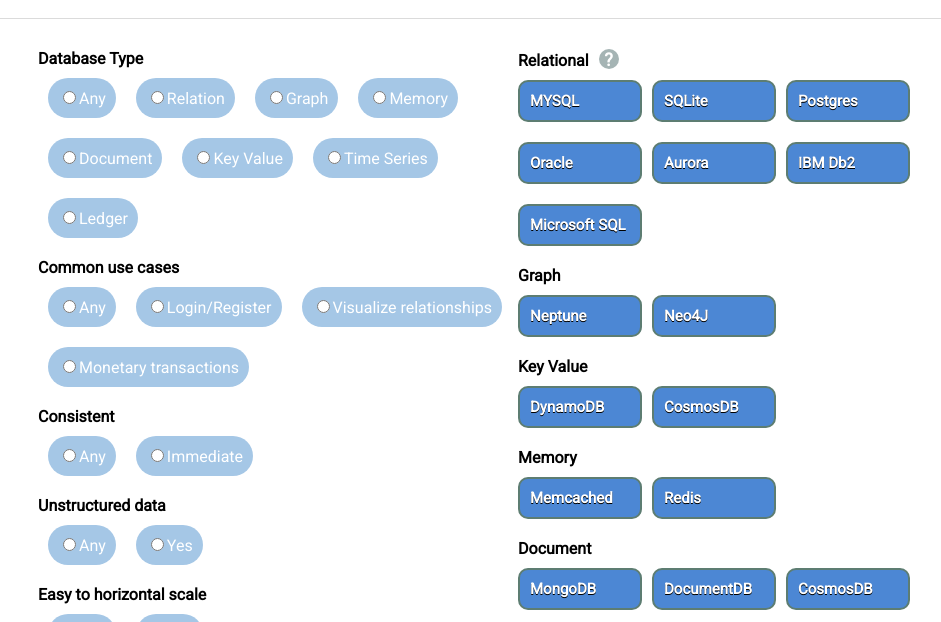
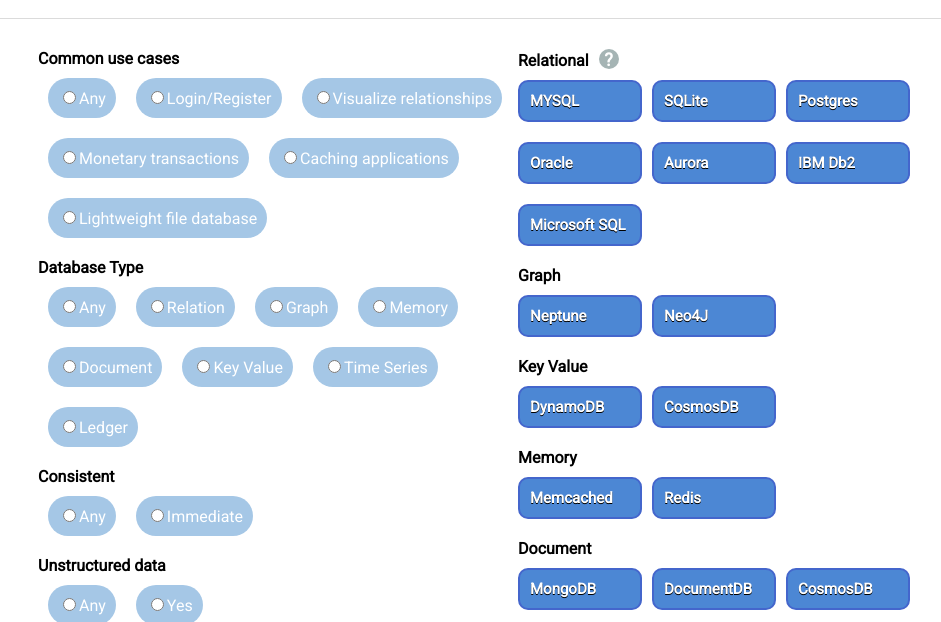
Before and after one commit to TommyDong1998/WhichDatabase, a plain HTML site: page index.html in a window 1280 px wide. Shown: the part 79-701 px from the top of the page, without its empty margins (122-1063 px from the left). Drawn offline with nearby package versions, Linux system fonts and the light colour scheme.

Commit message:
Add some common usecases

```diff
--- a/main.css
+++ b/main.css
@@ -51,7 +51,7 @@
     padding: 10px;
     margin: 10px;
     margin-left: 0;
-    border: 2px solid #5d7d72;
+    border: 2px solid #4466cc;
     border-radius: 10px;
     display: inline-block;
 }
--- a/script.js
+++ b/script.js
@@ -19,6 +19,7 @@
           "consistent_immediate",
           "opensource",
           "commonusecase_login",
+          "filedatabase"
         ],
       },
       {
@@ -158,6 +159,14 @@
 };
 
 const questions = {
+  "Common use cases": [
+    { name: "Any", tags: [] },
+    { name: "Login/Register", tags: ["commonusecase_login"] },
+    { name: "Visualize relationships", tags: ["commonusecase_visualize"] },
+    { name: "Monetary transactions", tags: ["consistent_immediate"] },
+    { name: "Caching applications", tags: ["memory"] },
+    { name: "Lightweight file database", tags: ["filedatabase"] }
+  ],
   "Database Type": [
     { name: "Any", tags: [] },
     { name: "Relation", tags: ["relation"] },
@@ -167,12 +176,6 @@
     { name: "Key Value", tags: ["keyvalue"] },
     { name: "Time Series", tags: ["timeseries"] },
     { name: "Ledger", tags: ["ledger"] },
-  ],
-  "Common use cases": [
-    { name: "Any", tags: [] },
-    { name: "Login/Register", tags: ["commonusecase_login"] },
-    { name: "Visualize relationships", tags: ["commonusecase_visualize"] },
-    { name: "Monetary transactions", tags: ["consistent_immediate"] },
   ],
   Consistent: [
     { name: "Any", tags: [] },
```
